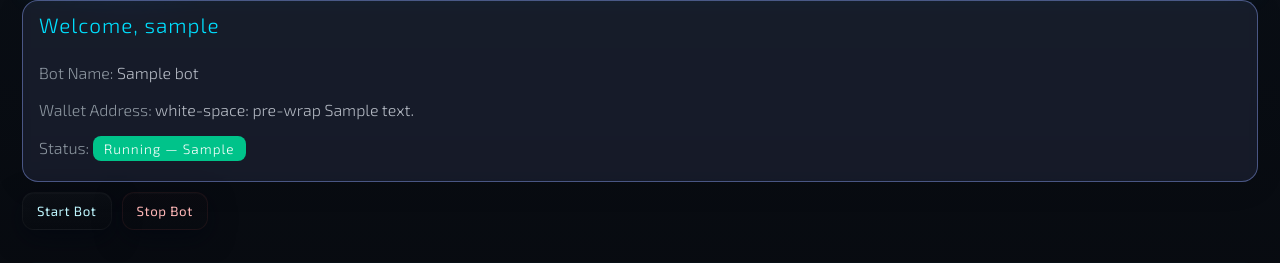
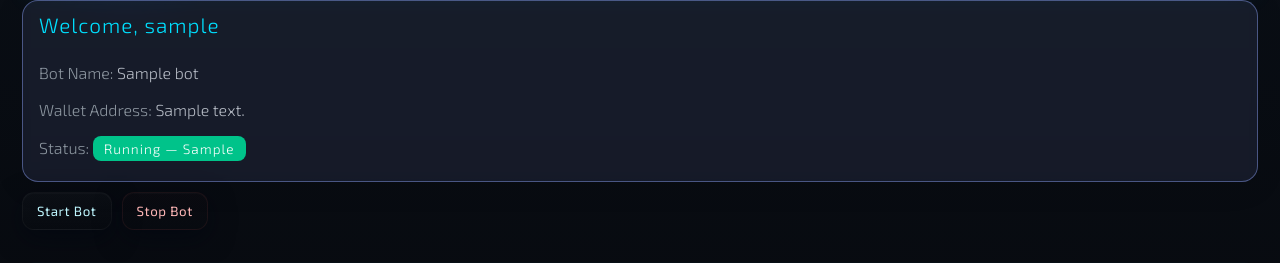
Before and after one commit to bonzoholda/polygrid, a FastAPI app: page / in a window 1280 px wide. Shown: the part 104-367 px from the top of the page. Run offline with FastAPI, Linux system fonts and the light colour scheme; the visitor is signed in with stand-in values (Sample User, id 1); tables that the repository leaves empty hold one stand-in row (values such as "Sample post"); data that the repository does not hold is empty.

Commit message:
Update index.html

```diff
--- a/dashboard/templates/index.html
+++ b/dashboard/templates/index.html
@@ -257,7 +257,10 @@
     <div class="container">
         <h2>Welcome, {{ user['username'] }}</h2>
         <p><strong>Bot Name:</strong> {{ user['name'] }}</p>
-        <p><strong>Wallet Address:</strong> white-space: pre-wrap {{ user['address'] }}</p>
+        <p style="word-wrap: break-word; overflow-wrap: break-word;">
+            <strong>Wallet Address:</strong> {{ user['address'] }}
+        </p>
+
 
 
         <!-- 🟦 UPDATED STATUS WITH STRATEGY NAME 🟦 -->
```
